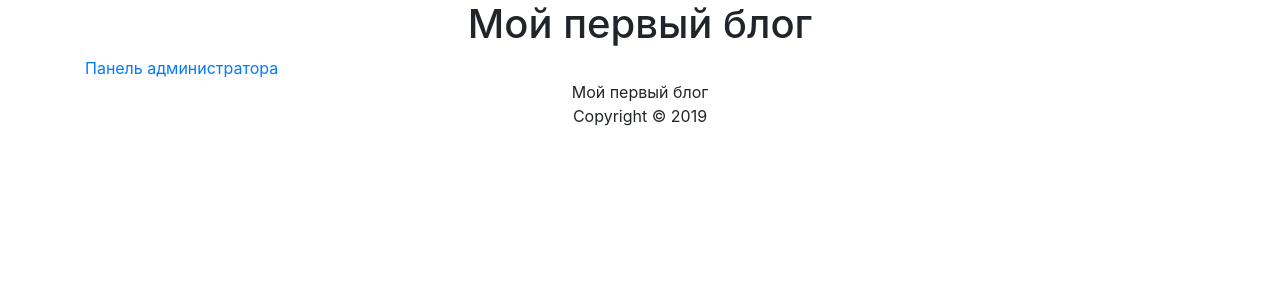
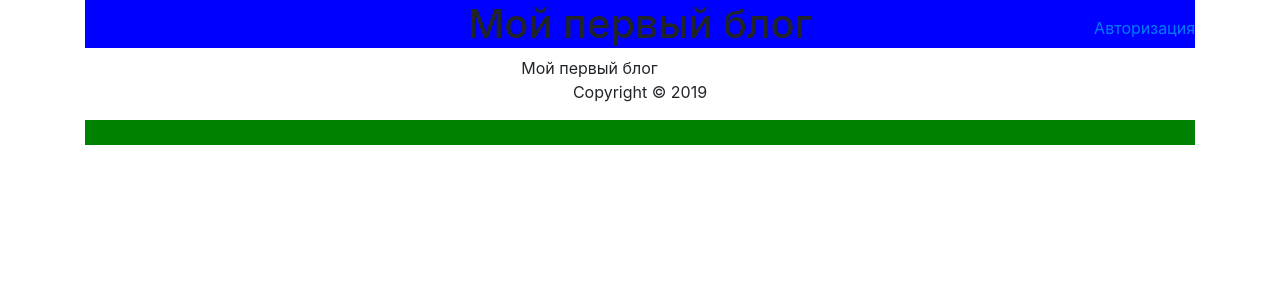
Before and after one commit to sterrus/PHP, a PHP site: page /blog/ in a window 1280 px wide. Shown: the top 300 px of the page. Run offline with PHP 8.4, Linux system fonts and the light colour scheme; data that the repository does not hold is empty.

Commit message:
style_background

```diff
--- a/style.css
+++ b/style.css
@@ -1,7 +1,14 @@
 footer {
   text-align: center;
+  width: 100%;
+  border-bottom: 25px solid green;
+}
 
+/*
+.footer {
+    border-bottom: 25px solid green;
 }
+*/
 
 .article {
     margin-top: 50px;
@@ -9,31 +16,48 @@ footer {
 
 .admin-table {
     width: 100%;
+}
 
+.wrapper {
+    min-height: 700px;
 }
+
+.admin_in {
+    float: right;
+    position: relative;
+    top: -40px;
+}
+
 
 .form-items {
     display: flex;
     width: 500px;
 }
 
-.admin{
-
+.admin {
      display: flex;
      flex-direction: column;
      width: 300px;
 }
 
+/*
+.header {
+    border-bottom: green;
+}
+*/
+
 
 .form-item {
-    width: 800px;
+    width: 930px;
 }
+
 textarea {
     height: 500px;
 }
 
 .container h1 {
     text-align: center;
+    background-color: blue;
 }
 
 .btn {
--- a/views/articles.php
+++ b/views/articles.php
@@ -9,7 +9,7 @@
 <body>
   <div class="container">
     <h1>Мой первый блог</h1>
-    <a href="admin">Панель администратора</a>
+    <a class="admin_in" href="admin">Авторизация</a>
     <div>
       <?php foreach($articles as $a): ?>
       <div class="article">
--- a/views/articles_admin.php
+++ b/views/articles_admin.php
@@ -9,8 +9,9 @@
 <body>
   <div class="container">
     <h1>Мой первый блог</h1>
-    <div>
+    <div class="wrapper">
         <a href="index.php?action=add">Добавить статью</a>
+        <a href="http://localhost/blog/">Возврат</a>
         <table class="admin-table">
             <tr>
                 <th>Дата</th>
```
Also changed, not shown: views/article_admin.php (+5 -3 lines).
